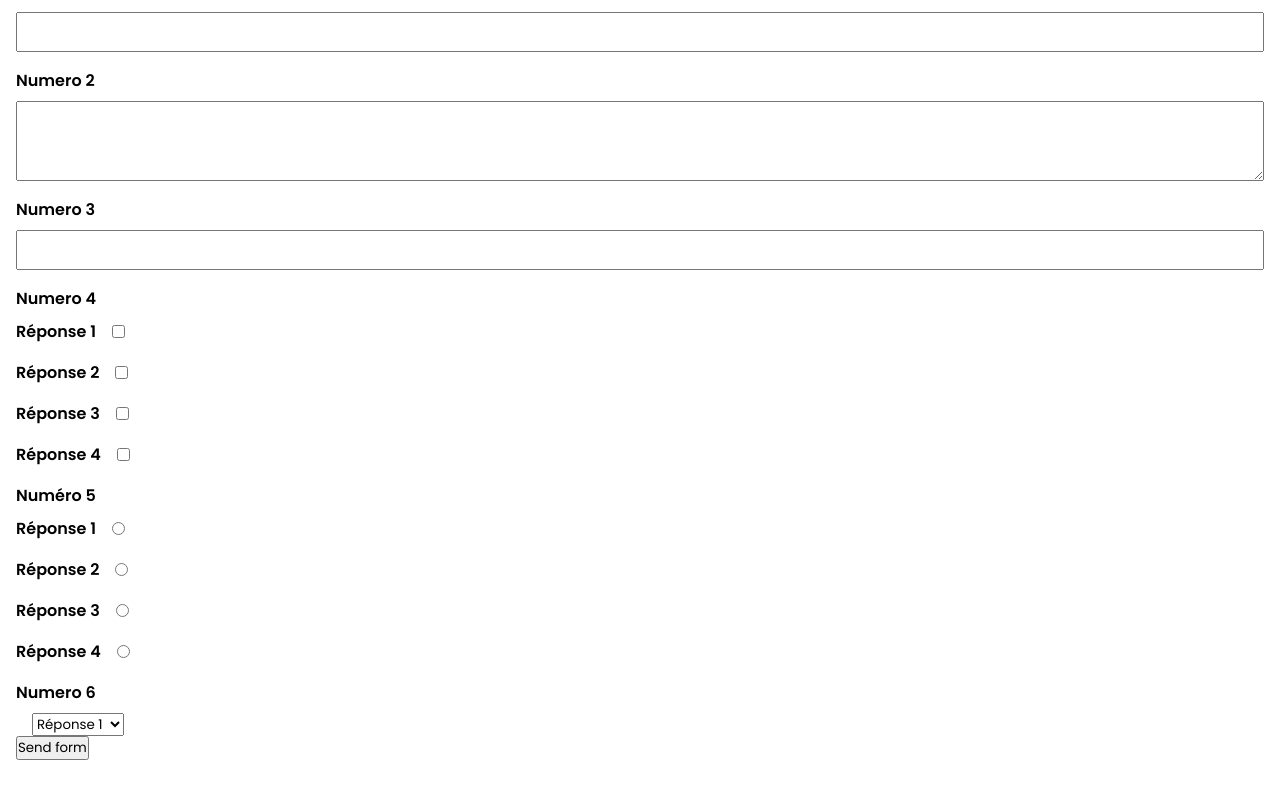
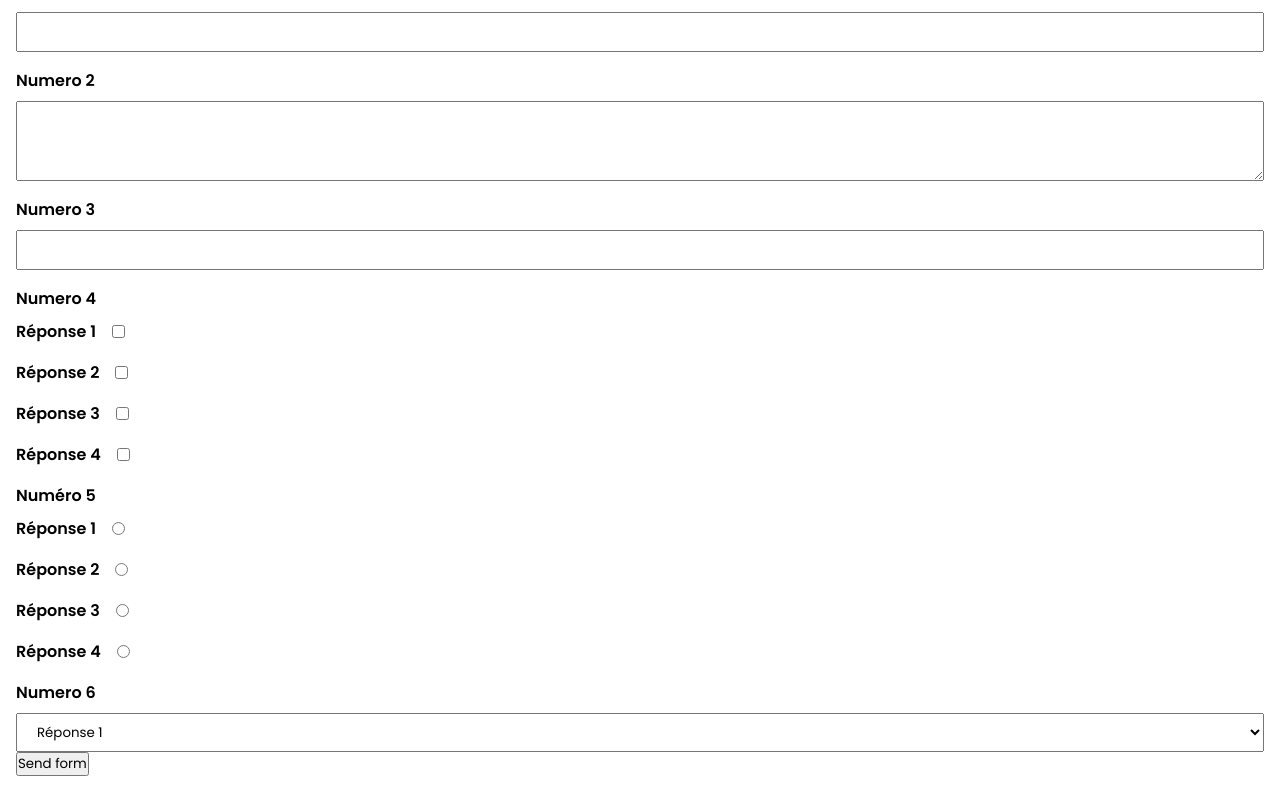
Before and after one commit to LuckyFox31/React-form-template-generator, a React (Vite) app: page / in a window 1280 px wide. Shown: the part 793-1585 px from the top of the page. Built offline with nearby package versions, Linux system fonts and the light colour scheme.

Commit message:
:lipstick: Add style to select element

```diff
--- a/src/assets/style.css
+++ b/src/assets/style.css
@@ -46,7 +46,7 @@ label, .input-label{
 	margin-bottom: 0.5rem;
 }
 
-.input-container input, .input-container select, .input-container textarea{
+.input-container input, .input-container select, .input-container textarea, .form-select-generator-input{
 	padding: 0.5rem 1rem;
 }
 
@@ -74,6 +74,10 @@ label, .input-label{
 	margin-right: 1rem;
 }
 
+.form-select-generator-input{
+	width: 100%;
+}
+
 #add-input-button{
 	width: 100%;
 	padding: 1rem;
--- a/src/components/FormGenerator.jsx
+++ b/src/components/FormGenerator.jsx
@@ -24,7 +24,7 @@ export default function FormGenerator({template}){
 					<p className="input-label">{input.name}</p>
 					{
 						input.htmlInput === 'select' ? (
-							<select className="form-select-input">
+							<select className="form-select-generator-input">
 								{displayAllChildInputFromBlockInput(input)}
 							</select>
 						) : displayAllChildInputFromBlockInput(input)
```
